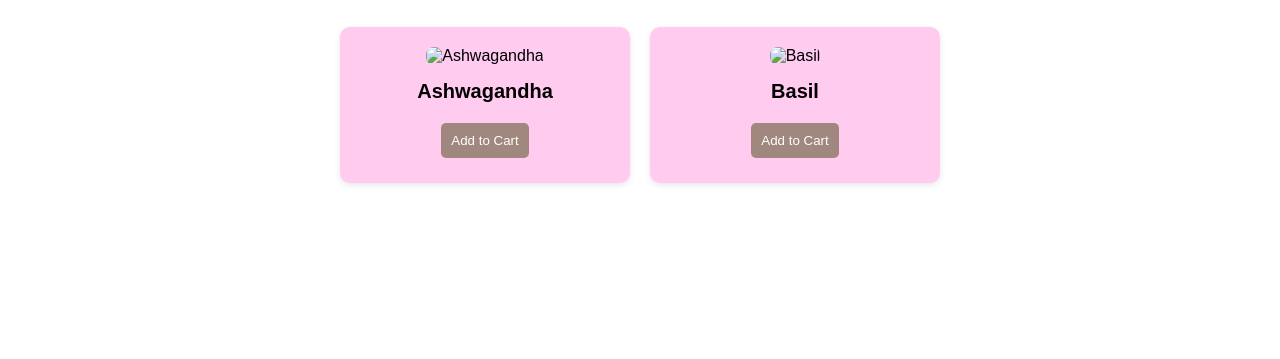
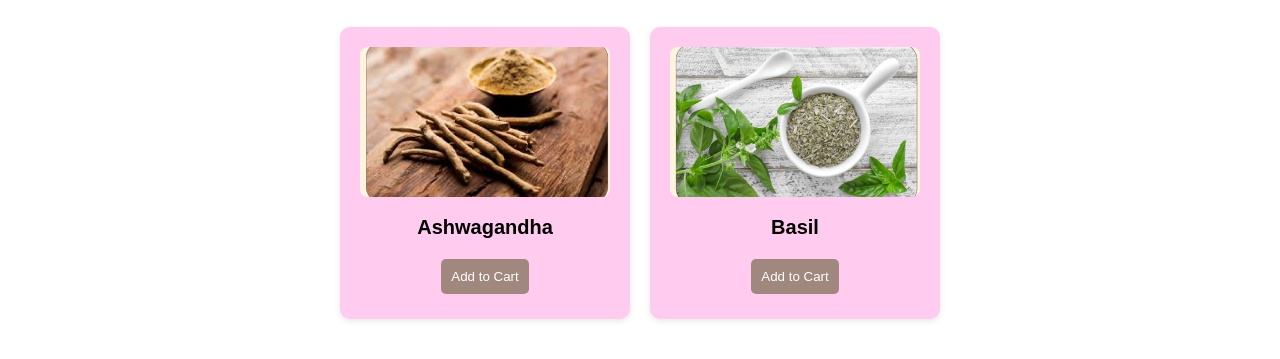
Before and after one commit to shreya706/sih, a plain HTML site: page marketplace.html in a window 1280 px wide. Shown: the part 201-560 px from the top of the page. Drawn offline with Linux system fonts and the light colour scheme.

Commit message:
added images to marketplace

```diff
--- a/marketplace.html
+++ b/marketplace.html
@@ -103,13 +103,13 @@
 
     <main class="herb-container">
         <div class="herb-card">
-            <img src="ashwagandha.jpg" alt="Ashwagandha">
+            <img src="ashwagandhamarket.png" alt="Ashwagandha">
             <h3>Ashwagandha</h3>
             <button class="cart-btn">Add to Cart</button>
         </div>
 
         <div class="herb-card">
-            <img src="basil.jpg" alt="Basil">
+            <img src="basil.png" alt="Basil">
             <h3>Basil</h3>
             <button class="cart-btn">Add to Cart</button>
         </div>
```
Also changed, not shown: ashwagandhamarket.png (added), basil.png (added).
